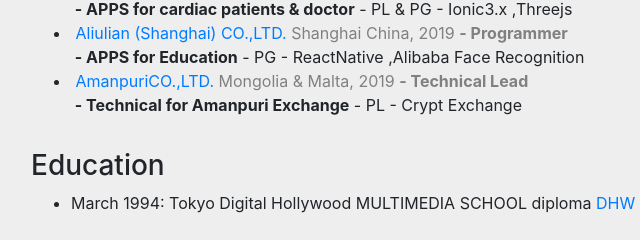
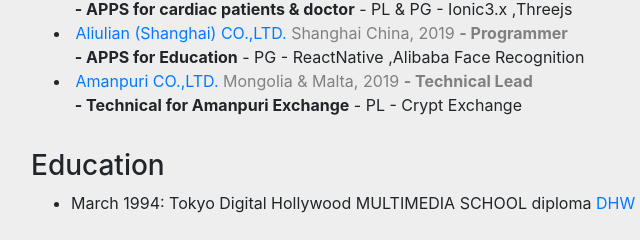
Before and after one commit to CloverEc/cloverec.github.io, a plain HTML site: page resume.html in a window 1280 px wide. Shown: the part 1315-1555 px from the top of the page, 54-694 px from the left. Drawn offline with Linux system fonts and the light colour scheme.

Commit message:
resume added amanpuri

```diff
--- a/resume.html
+++ b/resume.html
@@ -142,7 +142,7 @@
           </li>
           <li>
               <span style="color:gray">
-                  <a href="https://amanpuri.io/?ref=PP2kKj" target="_blank">&nbsp;AmanpuriCO.,LTD.</a>&nbsp;Mongolia & Malta, 2019 <strong>- Technical Lead </strong></br>
+                  <a href="https://amanpuri.io/?ref=PP2kKj" target="_blank">&nbsp;Amanpuri CO.,LTD.</a>&nbsp;Mongolia & Malta, 2019 <strong>- Technical Lead </strong></br>
               </span>
              <b>&nbsp;- Technical for Amanpuri Exchange</b>&nbsp;-  PL - Crypt Exchange<br>
           </li>
```
